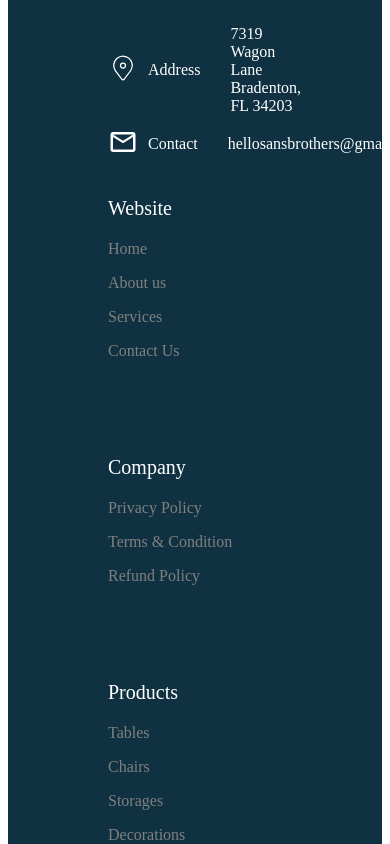
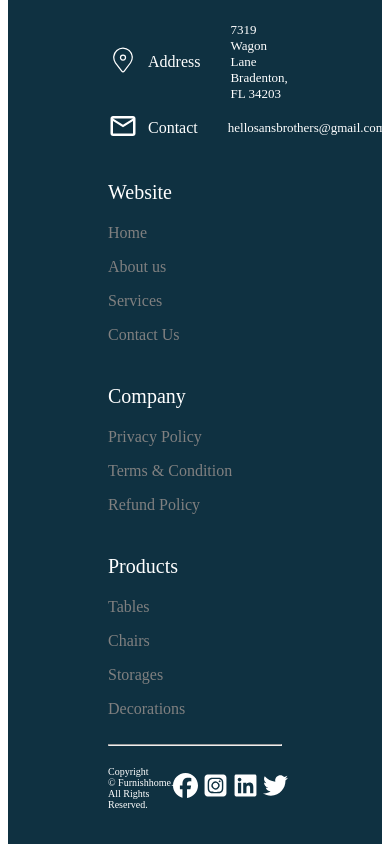
Before and after one commit to minhazapon/Furnish-Kodezen-react.js-project, a React (Vite) app: page /contact in a window 390 px wide. Shown: the part 5200-6044 px from the top of the page. Built offline with nearby package versions, Linux system fonts and the light colour scheme; a web font is replaced by a local one.

Commit message:
added final file

```diff
--- a/src/Footer.jsx
+++ b/src/Footer.jsx
@@ -23,24 +23,33 @@ const Footer = () => {
             Dream Furniture</p>
             </div>
             <div className=" Address ">
+
             <div className=" Footer-location ">
             <p><CiLocationOn className=" location-icon "></CiLocationOn></p>
             <p className="">Address</p>
             </div>
+
             <div>
             <p className=" footer-Address ">7319 Wagon Lane
             Bradenton, FL 34203</p>
             </div>
+
             </div>
+
             <div className=" Address contact ">
+
             <div className=" Footer-location ">
             <p><MdOutlineMailOutline className=" location-icon "></MdOutlineMailOutline></p>
             <p className="">Contact</p>
             </div>
+
+
             <div>
             <p className=" footer-Address ">hellosansbrothers@gmail.com</p>
             </div>
+
             </div>
+
             </div>
             {/* ------------------------------------------------------------- */}
             <div className=" all-footer-details">
@@ -73,15 +82,18 @@ const Footer = () => {
 
 
             <div className=" footer-last ">
+
             <div>
-            <p>Copyright © Furnishhome. All Rights Reserved.</p>
+            <p className=" copyright-text ">Copyright © Furnishhome. All Rights Reserved.</p>
             </div>
+
             <div className=" all-icon ">
             <p><FaFacebook className=" social-icon "></FaFacebook></p>
             <p><FaSquareInstagram className=" social-icon "></FaSquareInstagram></p>
             <p><FaLinkedin className=" social-icon "></FaLinkedin></p>
             <p><FaTwitter className=" social-icon "></FaTwitter></p>
             </div>
+
             </div>
 
 
--- a/src/home file/Clients.jsx
+++ b/src/home file/Clients.jsx
@@ -11,27 +11,32 @@ const Clients = () => {
             <div>
             <p className=" BestText ">What our clients say</p>
             </div>
+
             <div className=" all-client-card">
+
             <div className=" Client-cardOne ">
             <img className=" img-border " height="310px" width="220px" src="https://s3-alpha-sig.figma.com/img/a15b/c589/63ffb301f03a98268a3c0ab584d30a79?Expires=1733097600&Key-Pair-Id=APKAQ4GOSFWCVNEHN3O4&Signature=bU~M592OjHbAQl1p0Tl4RbOUNGdvVLW28rH3DeHaBUlTXqLQ-HlsC~SJyRDk285pIAXvm-p7MuMP6hRLGpkZaRxu6hAnvw-C81QaXAhEcIEyuXKLRpVFd80Ed7UE6ckzBZtYGZLFkyWsN2wh3AYhn1leXgLZFqWhVq5Y-3KY2DFgE5z9j~WCNU2OCSYXt1ZKkapu4R11sEBThKmnCctNjjaKzZ42SHScndF6XGkiCLYr2fqKc~LaU2pDmA1bkqXISrp~C4bdHa3VaBH9rR8hMEd8o5cVljaOl6CADY2BEdl87cJZeDqNcA5JOF9ktZvN9KBUhqsLGEH3z9TQw3Sp4A__"
             alt="" />
             <div className=" C-R ">
             <img height="30px" src="https://cdn-icons-png.flaticon.com/128/17399/17399932.png" alt="" />
-            <p className=" CT-1 ">As expected, 10 years experience on<br></br> furniture business will not<br></br> disappointing at all</p>
+            <p className=" CT-1 ">As expected, 10 years experience <br></br> furniture business will not<br></br> disappointing at all</p>
             <p className=" CT-2 ">As they said, their 10 years of experience in<br></br>furniture and interior business is real. They<br></br> work it professionally and friendly at the same<br></br> time and of course the results is beyond my<br></br> expectations.</p>
             <p className=" CT-2 ">Roy Rakabuming</p>
             </div>
             </div>
+
             <div className=" Client-cardOne ">
             <img className=" img-border " height="310px" width="220px" src="https://img.freepik.com/free-photo/cheerful-bearded-man-busines-clothes-showing-thumb-up-looking-camera-gray_171337-11351.jpg?t=st=1731990396~exp=1731993996~hmac=9c2f09b78a621e93508bd9b9d4f316fb11ea3b694e89bf62c8d2744d1d991013&w=740"
             alt="" />
             <div className=" C-R ">
             <img height="30px" src="https://cdn-icons-png.flaticon.com/128/17399/17399932.png" alt="" />
-            <p className=" CT-1 ">As expected, 10 years experience on<br></br> furniture business will not<br></br> disappointing at all</p>
+            <p className=" CT-1 ">As expected, 10 years experience <br></br> furniture business will not<br></br> disappointing at all</p>
             <p className=" CT-2 ">As they said, their 10 years of experience in<br></br>furniture and interior business is real. They<br></br> work it professionally and friendly at the same<br></br> time and of course the results is beyond my<br></br> expectations.</p>
             <p className=" CT-2 ">Dafit Bekam</p>
             </div>
+
             </div>
+
             </div>
             </div>
 
--- a/src/raw css file/Furnish.css
+++ b/src/raw css file/Furnish.css
@@ -942,3 +942,8 @@
     gap: 5px;
 
 }
+.Address{
+
+   display: flex;
+
+}
--- a/src/raw css file/responsive.css
+++ b/src/raw css file/responsive.css
@@ -162,6 +162,28 @@
         gap: 10px;
 
     }
+    .all-footer-details{
+
+       gap: 5px;
+
+    }
+    .copyright-text{
+
+       font-size: 10px;
+
+    }
+    .footer-Address{
+
+       font-size: 13px;
+
+    }
+    .form-button{
+
+       width: 160px;
+
+
+    }
+
 
 
 
@@ -333,6 +355,28 @@
       gap: 10px;
 
     }
+    .all-footer-details{
+
+      gap: 5px;
+
+   }
+   .copyright-text{
+
+      font-size: 10px;
+
+   }
+   .footer-Address{
+
+      font-size: 13px;
+
+   }
+   .form-button{
+
+      width: 160px;
+
+
+   }
+
 
 
 
```
